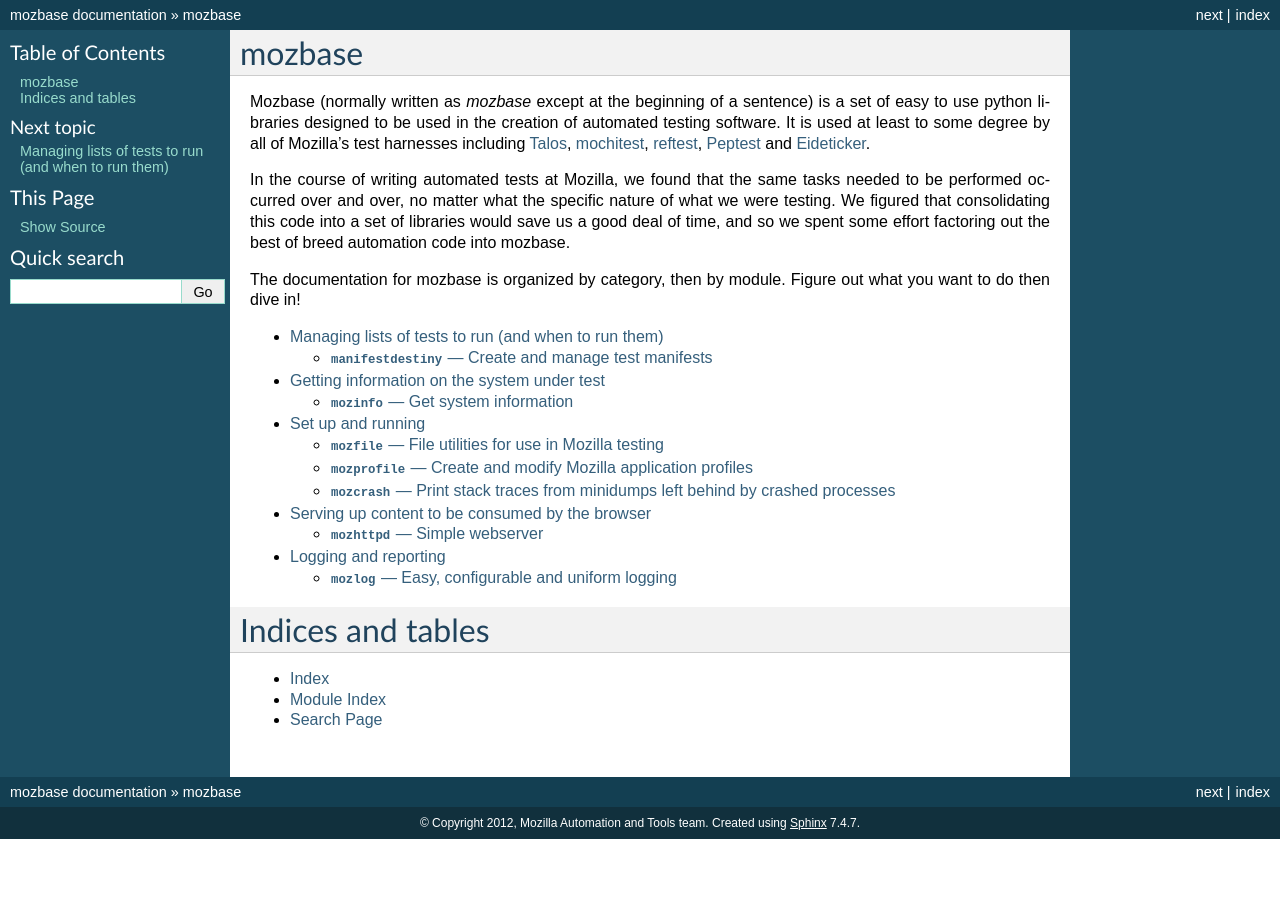
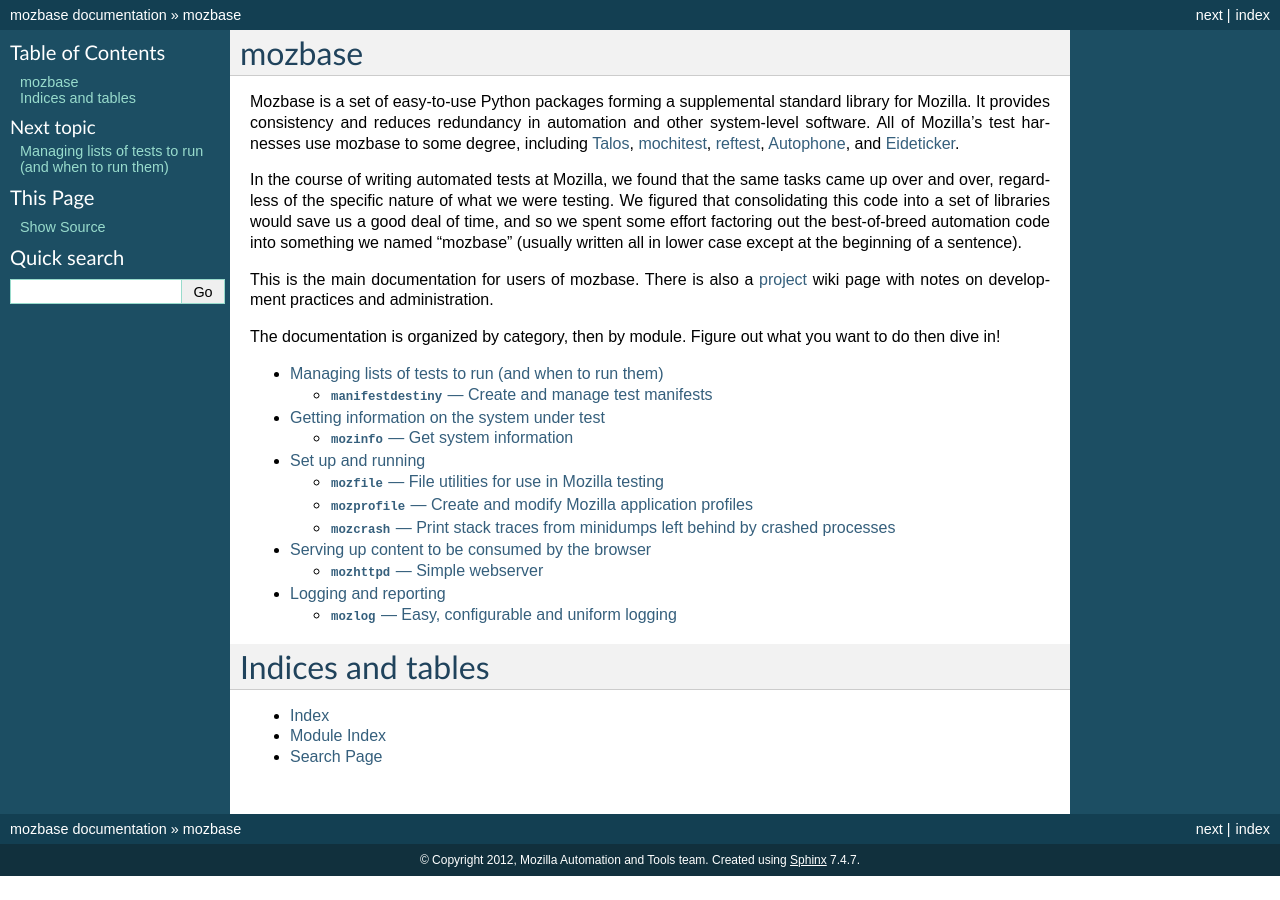
Before and after one commit to mozilla/mozbase-deprecated, a Sphinx documentation site: the page built from docs/index.rst, in a window 1280 px wide. Built offline with Sphinx 7.4.7, drawn with Linux system fonts in a browser that asks for light colours; pages that are not in the unit, such as notebooks, are missing from menus.

```diff
--- a/docs/index.rst
+++ b/docs/index.rst
@@ -6,31 +6,37 @@
 mozbase
 =======
 
-Mozbase (normally written as `mozbase` except at the beginning of a
-sentence) is a set of easy to use python libraries designed to be used
-in the creation of automated testing software. It is used at least to some
-degree by all of Mozilla's test harnesses including Talos_, mochitest_,
-reftest_, Peptest_ and Eideticker_.
+Mozbase is a set of easy-to-use Python packages forming a supplemental standard
+library for Mozilla. It provides consistency and reduces redundancy in
+automation and other system-level software. All of Mozilla's test harnesses use
+mozbase to some degree, including Talos_, mochitest_, reftest_, Autophone_, and
+Eideticker_.
 
-.. _Talos: http://hg.mozilla.org/build/
+.. _Talos: https://wiki.mozilla.org/Talos
 
 .. _mochitest: https://developer.mozilla.org/en-US/docs/Mochitest
 
 .. _reftest: https://developer.mozilla.org/en-US/docs/Creating_reftest-based_unit_tests
 
-.. _Peptest: https://github.com/mozilla/peptest/
+.. _Autophone: https://wiki.mozilla.org/Auto-tools/Projects/AutoPhone
 
-.. _Eideticker: https://github.com/mozilla/eideticker/
+.. _Eideticker: https://wiki.mozilla.org/Project_Eideticker
 
 In the course of writing automated tests at Mozilla, we found that
-the same tasks needed to be performed occurred over and over, no
-matter what the specific nature of what we were testing. We figured
-that consolidating this code into a set of libraries would save us a
-good deal of time, and so we spent some effort factoring out the best
-of breed automation code into mozbase.
+the same tasks came up over and over, regardless of the specific nature of
+what we were testing. We figured that consolidating this code into a set of
+libraries would save us a good deal of time, and so we spent some effort
+factoring out the best-of-breed automation code into something we named
+"mozbase" (usually written all in lower case except at the beginning of a
+sentence).
 
-The documentation for mozbase is organized by category, then by
-module. Figure out what you want to do then dive in!
+This is the main documentation for users of mozbase. There is also a
+project_ wiki page with notes on development practices and administration.
+
+.. _project: https://wiki.mozilla.org/Auto-tools/Projects/MozBase
+
+The documentation is organized by category, then by module. Figure out what you
+want to do then dive in!
 
 .. toctree::
    :maxdepth: 2
```
Also changed, not shown: README.md (added, +19 -0 lines), 1 other file.
